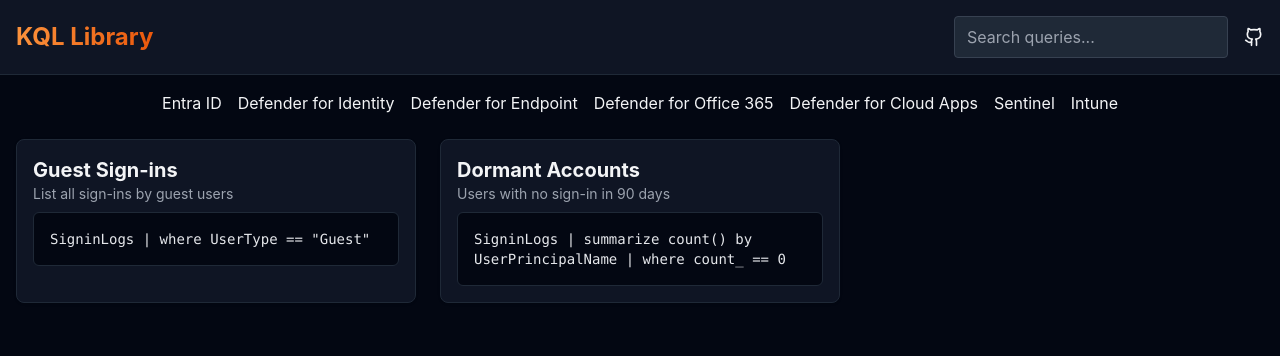
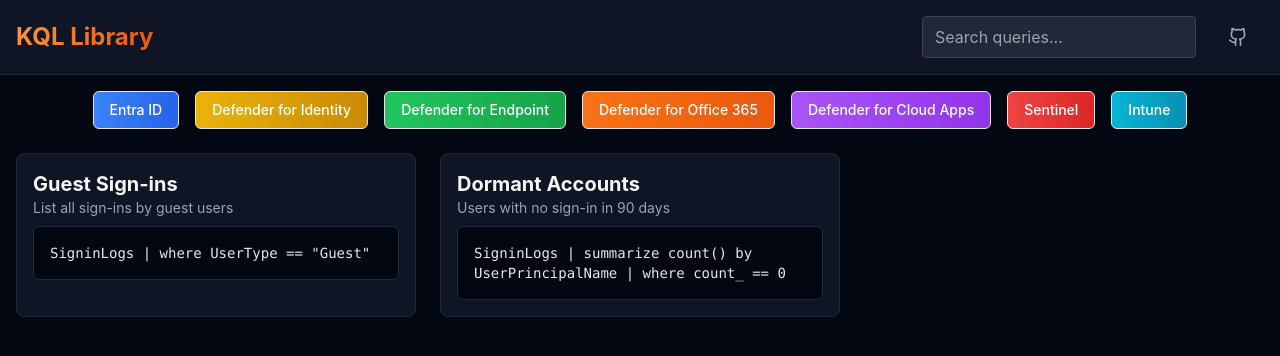
Before and after one commit to 0fflineDocs/KQL-Library, a React (Vite) app: page / in a window 1280 px wide. Shown: the top 356 px of the page. Built offline with nearby package versions, Linux system fonts and the light colour scheme.

Commit message:
Update button.tsx

```diff
--- a/src/components/ui/button.tsx
+++ b/src/components/ui/button.tsx
@@ -1 +1,63 @@
-export const Button = ({ children }: any) => <button>{children}</button>;
+import React, { forwardRef } from 'react';
+import { ButtonHTMLAttributes, ReactNode } from 'react';
+import { cn } from "@/lib/utils"
+
+export interface ButtonProps extends ButtonHTMLAttributes<HTMLButtonElement> {
+    variant?:
+        | "default"
+        | "destructive"
+        | "outline"
+        | "secondary"
+        | "ghost"
+        | "link"
+    size?: "default" | "sm" | "lg" | "icon"
+    className?: string
+    children?: ReactNode
+    asChild?: boolean
+}
+
+const Button = forwardRef<HTMLButtonElement, ButtonProps>(
+    ({
+        variant = "default",
+        size = "default",
+        className,
+        children,
+        asChild = false,
+        ...props
+    }, ref) => {
+        const Comp = asChild ? React.Fragment : "button"
+
+        return (
+            <Comp
+                ref={ref}
+                className={cn(
+                    "inline-flex items-center justify-center rounded-md text-sm font-medium transition-colors",
+                    "focus:outline-none focus:ring-2 focus:ring-ring focus:ring-offset-2",
+                    "disabled:opacity-50 disabled:pointer-events-none",
+                    "dark:focus:ring-offset-0",
+                    variant === "default" &&
+                    "bg-primary text-primary-foreground hover:bg-primary/90",
+                    variant === "destructive" &&
+                    "bg-destructive text-destructive-foreground hover:bg-destructive/90",
+                    variant === "outline" &&
+                    "border border-border text-foreground hover:bg-accent hover:text-accent-foreground",
+                    variant === "secondary" &&
+                    "bg-secondary text-secondary-foreground hover:bg-secondary/80",
+                    variant === "ghost" && "text-foreground hover:bg-accent hover:text-accent-foreground",
+                    variant === "link" && "text-primary underline-offset-4 hover:underline",
+                    size === "default" && "px-4 py-2",
+                    size === "sm" && "px-3 py-1.5",
+                    size === "lg" && "px-6 py-3",
+                    size === "icon" && "p-2",
+                    className
+                )}
+                {...props}
+            >
+                {children}
+            </Comp>
+        )
+    }
+)
+Button.displayName = "Button"
+
+export { Button }
```
